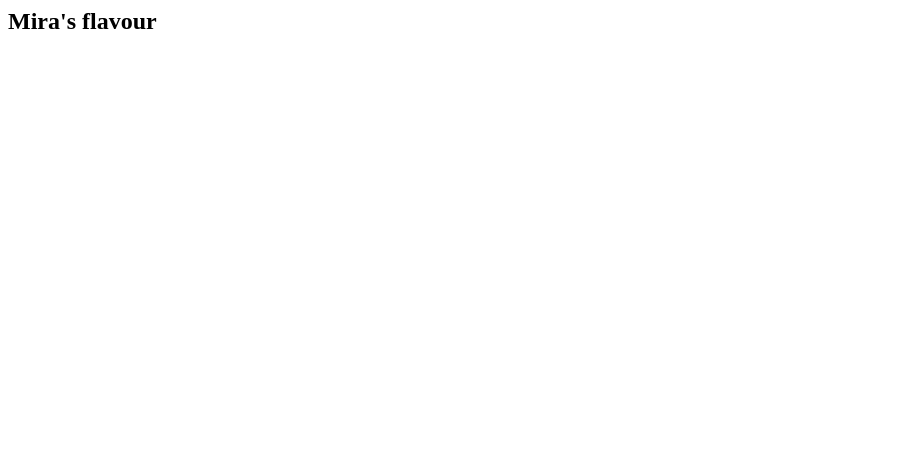
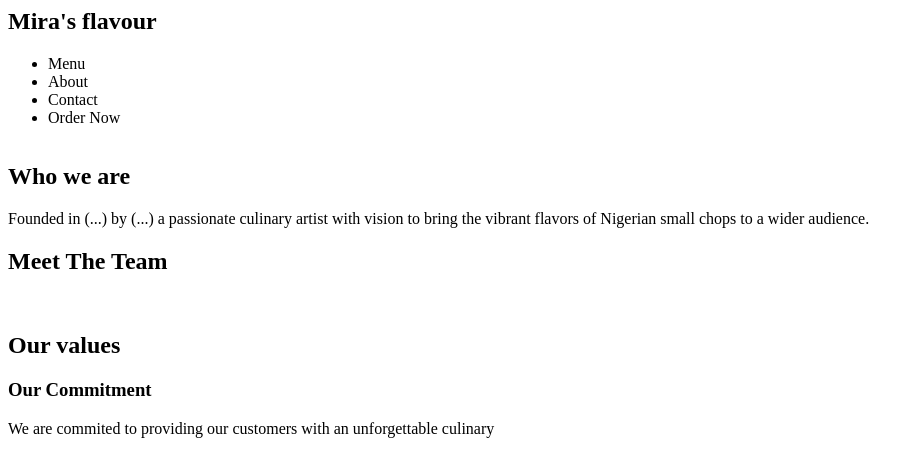
Before and after one commit to Ere-yiga/Mira-s-flavour, a plain HTML site: page index.html in a window 1280 px wide. Shown: the whole page, without its empty margins (0-924 px from the left). Drawn offline with Linux system fonts and the light colour scheme.

Commit message:
working on the landing page

```diff
--- a/index.html
+++ b/index.html
@@ -8,9 +8,46 @@
     <header>
         <h2>Mira's flavour</h2>
         <nav>
-
+           <ul>
+                <li>Menu</li>
+                <li>About</li>
+                <li>Contact</li>
+                <li>Order Now</li>
+           </ul>
         </nav>
     </header>
+
+    <main>
+        <div class="hero-section">
+            <img src="" alt="">
+        </div>
+
+        <section class="">
+            <h2>Who we are</h2>
+            <p>Founded in (...) by (...) a passionate culinary artist with vision to bring the vibrant flavors of Nigerian small chops to a wider audience.</p>
+        </section>
+
+        <section>
+            <h2>Meet The Team</h2>
+            <div>
+                <img src="" alt="">
+                <img src="" alt="">
+                <img src="" alt="">
+            </div>
+        </section>
+
+        <section>
+            <h2>Our values</h2>
+            <div></div>
+            <div></div>
+            <div></div>
+        </section>
+
+        <section>
+            <h3>Our Commitment</h2>
+            <p>We are commited to providing our customers with an unforgettable culinary</p>
+        </section>
+    </main>
     <main></main>
     <footer></footer>
 </body>
```
